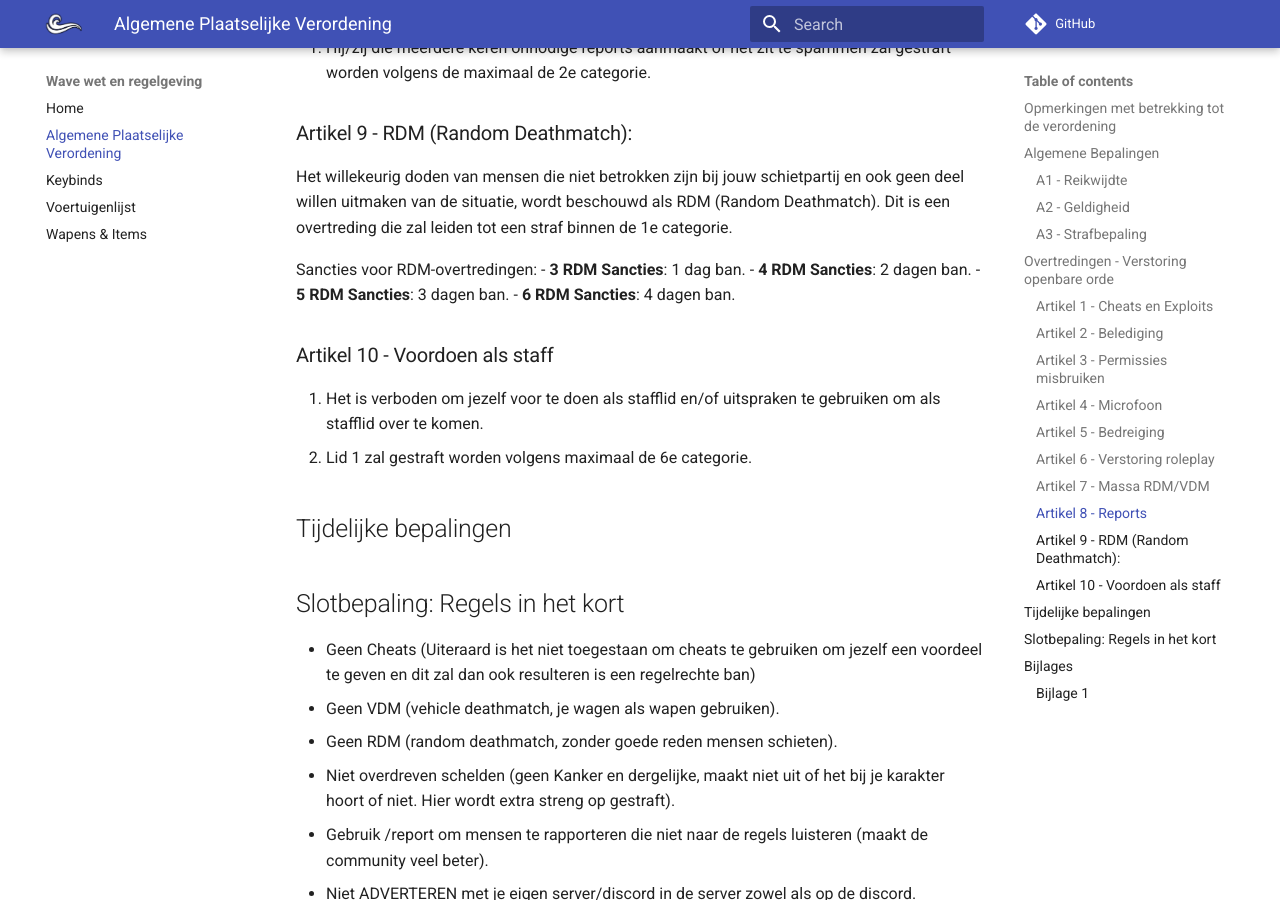
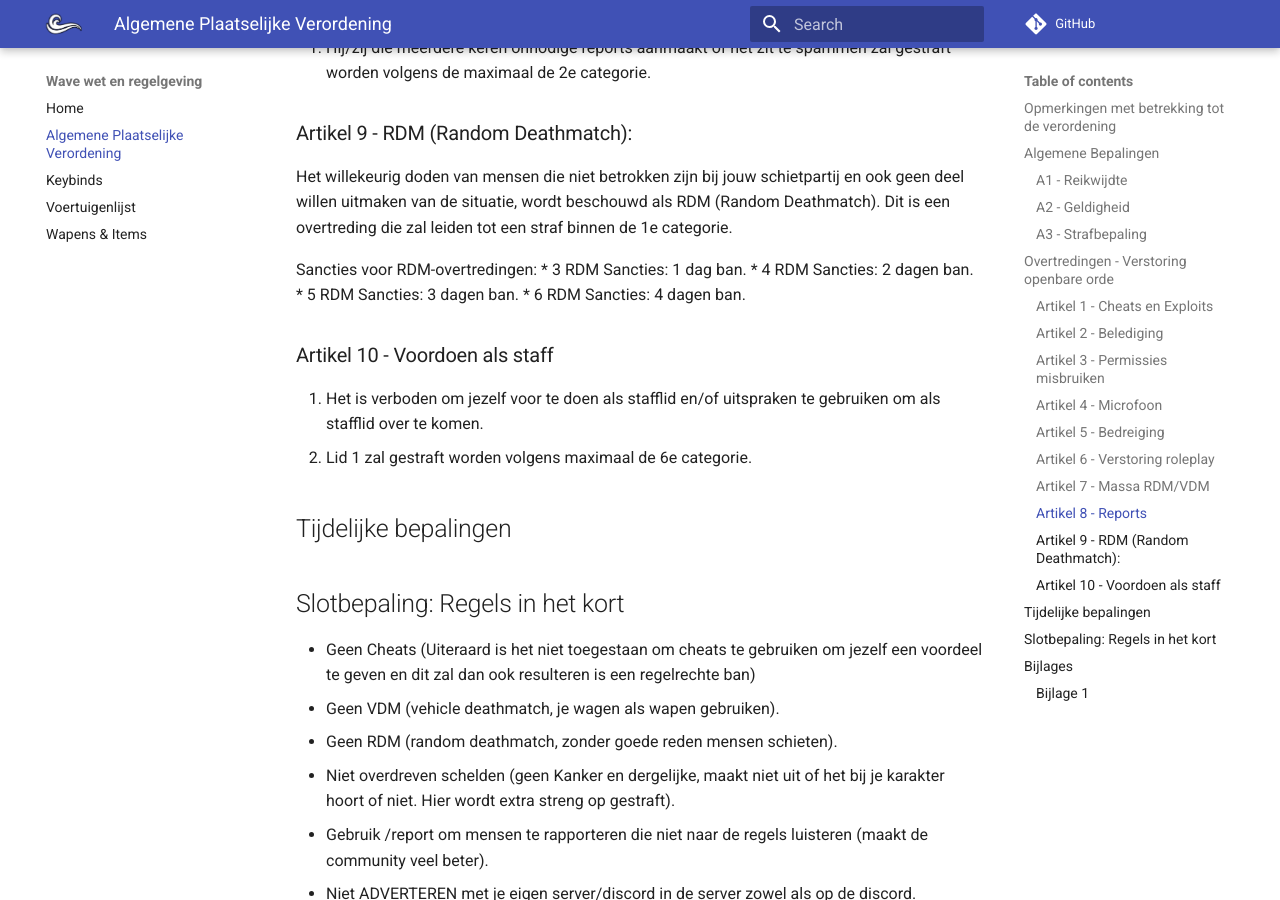
Before and after one commit to Maurokrekels/Wave-APV, an MkDocs documentation site: the page built from docs/apv.md, in a window 1280 px wide and 900 px high, scrolled down 3149 px. Built offline with MkDocs 1.6.1 and Material for MkDocs 9.7.7, drawn with Linux system fonts in a browser that asks for light colours; comment, search, counter and statistics services are not loaded.

Commit message:
Update apv.md

```diff
--- a/docs/apv.md
+++ b/docs/apv.md
@@ -84,10 +84,10 @@ Het Wetboek van Strafrecht, specifiek bedoeld voor Wave, wordt hierbij ingetrokk
 Het willekeurig doden van mensen die niet betrokken zijn bij jouw schietpartij en ook geen deel willen uitmaken van de situatie, wordt beschouwd als RDM (Random Deathmatch). Dit is een overtreding die zal leiden tot een straf binnen de 1e categorie.
 
 Sancties voor RDM-overtredingen:
-- **3 RDM Sancties**: 1 dag ban.
-- **4 RDM Sancties**: 2 dagen ban.
-- **5 RDM Sancties**: 3 dagen ban.
-- **6 RDM Sancties**: 4 dagen ban.
+* 3 RDM Sancties: 1 dag ban.
+* 4 RDM Sancties: 2 dagen ban.
+* 5 RDM Sancties: 3 dagen ban.
+* 6 RDM Sancties: 4 dagen ban.
 
 ### Artikel 10 - Voordoen als staff
 
```
